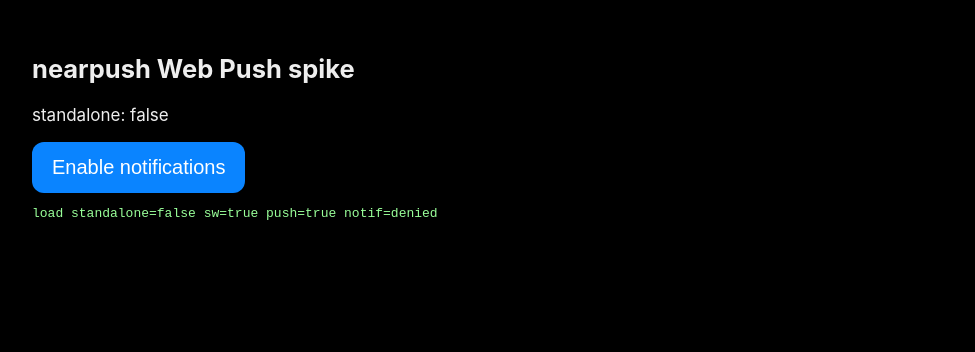
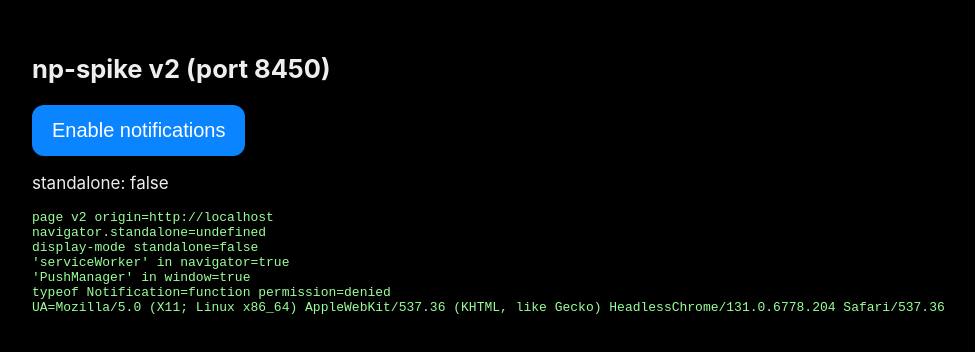
Before and after one commit to openabdev/nearpush, a plain HTML site: page tools/webpush-spike/index.html in a window 1280 px wide. Shown: the whole page, without its empty margins (0-975 px from the left). Drawn offline with Linux system fonts and the light colour scheme; no server answers.

Commit message:
chore(spike): always show button, on-screen diagnostics, v2 cache bust
Page shows standalone flags, SW/Push/Notification support, UA, JS and SW
errors as log lines; manifest/start_url/sw.js versioned ?v=2.
Ran: curl via tailnet :8450 for /?v=2, /sw.js?v=2, manifest -> 200.

```diff
--- a/tools/webpush-spike/index.html
+++ b/tools/webpush-spike/index.html
@@ -4,7 +4,7 @@
 <meta charset="utf-8">
 <meta name="viewport" content="width=device-width,initial-scale=1">
 <meta name="apple-mobile-web-app-capable" content="yes">
-<link rel="manifest" href="/manifest.webmanifest">
+<link rel="manifest" href="/manifest.webmanifest?v=2">
 <link rel="apple-touch-icon" href="/icon-180.png">
 <title>np-spike</title>
 <style>
@@ -14,11 +14,13 @@ pre{white-space:pre-wrap;font-size:13px;color:#9f9}
 </style>
 </head>
 <body>
-<h2>nearpush Web Push spike</h2>
+<h2>np-spike v2 (port 8450)</h2>
+<button id="sub">Enable notifications</button>
 <p id="mode"></p>
-<button id="sub">Enable notifications</button>
 <pre id="out"></pre>
 <script>
+window.onerror = (m, src, l, c) => say("JS error: " + m + " @" + l + ":" + c);
+window.onunhandledrejection = (e) => say("unhandled rejection: " + (e.reason && e.reason.message || e.reason));
 const out = document.getElementById("out");
 function say(m) {
   out.textContent += m + "\n";
@@ -27,9 +29,14 @@ function say(m) {
 const standalone = window.navigator.standalone === true ||
   matchMedia("(display-mode: standalone)").matches;
 document.getElementById("mode").textContent = "standalone: " + standalone;
-say("load standalone=" + standalone + " sw=" + ("serviceWorker" in navigator) +
-    " push=" + ("PushManager" in window) + " notif=" +
-    (window.Notification ? Notification.permission : "none"));
+say("page v2 origin=" + location.origin);
+say("navigator.standalone=" + window.navigator.standalone);
+say("display-mode standalone=" + matchMedia("(display-mode: standalone)").matches);
+say("'serviceWorker' in navigator=" + ("serviceWorker" in navigator));
+say("'PushManager' in window=" + ("PushManager" in window));
+say("typeof Notification=" + typeof Notification +
+    (typeof Notification !== "undefined" ? " permission=" + Notification.permission : ""));
+say("UA=" + navigator.userAgent);
 
 function b64u(s) {
   const p = "=".repeat((4 - s.length % 4) % 4);
@@ -39,12 +46,13 @@ function b64u(s) {
 
 let reg;
 if ("serviceWorker" in navigator) {
-  navigator.serviceWorker.register("/sw.js").then((r) => { reg = r; say("sw registered"); })
+  navigator.serviceWorker.register("/sw.js?v=2").then((r) => { reg = r; say("sw registered"); })
     .catch((e) => say("sw error " + e));
 }
 
 document.getElementById("sub").onclick = async () => {
   try {
+    if (typeof Notification === "undefined") { say("no Notification API: open from Home Screen, iOS 16.4+"); return; }
     const perm = await Notification.requestPermission();
     say("permission=" + perm);
     if (perm !== "granted") return;
--- a/tools/webpush-spike/sw.js
+++ b/tools/webpush-spike/sw.js
@@ -1,3 +1,4 @@
+// v2
 // Spike service worker: show every push as a notification (iOS requires a
 // visible notification for each push, or it revokes the subscription).
 self.addEventListener("install", () => self.skipWaiting());
```
Also changed, not shown: tools/webpush-spike/manifest.webmanifest.
